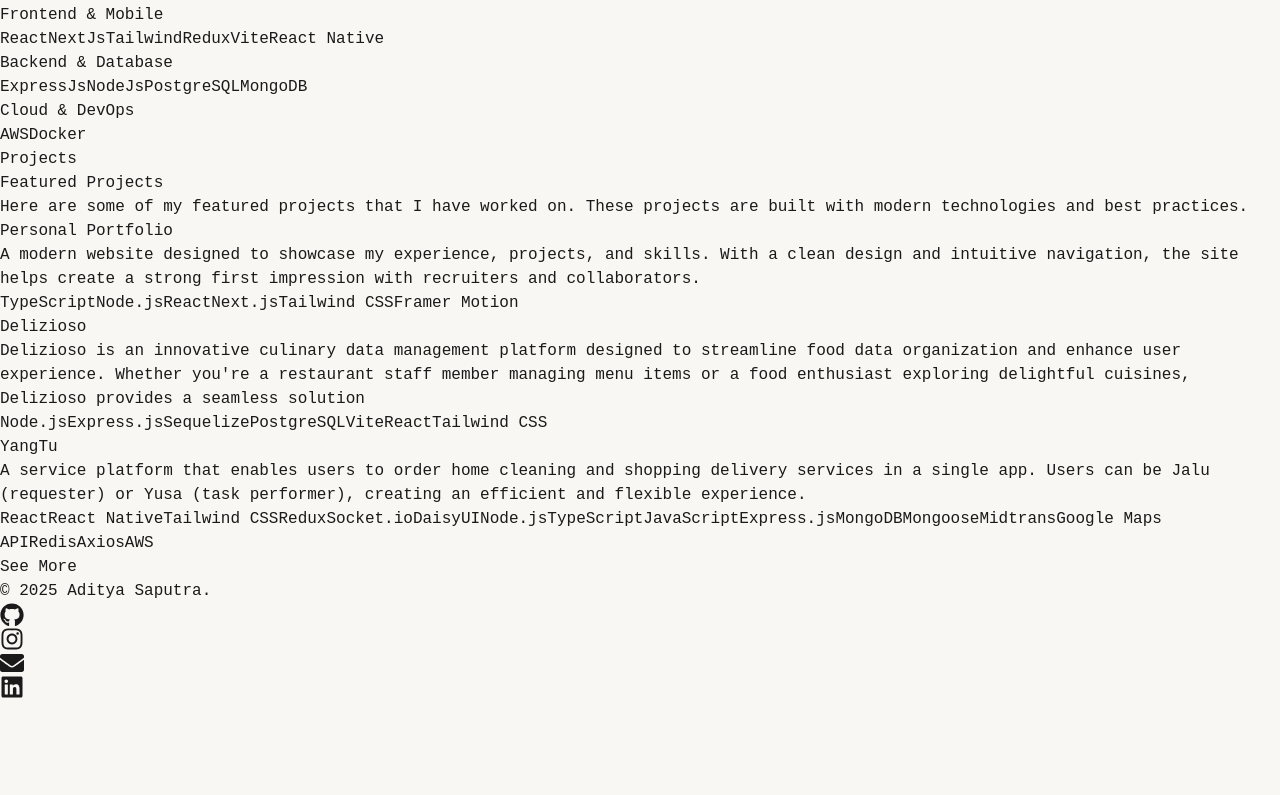
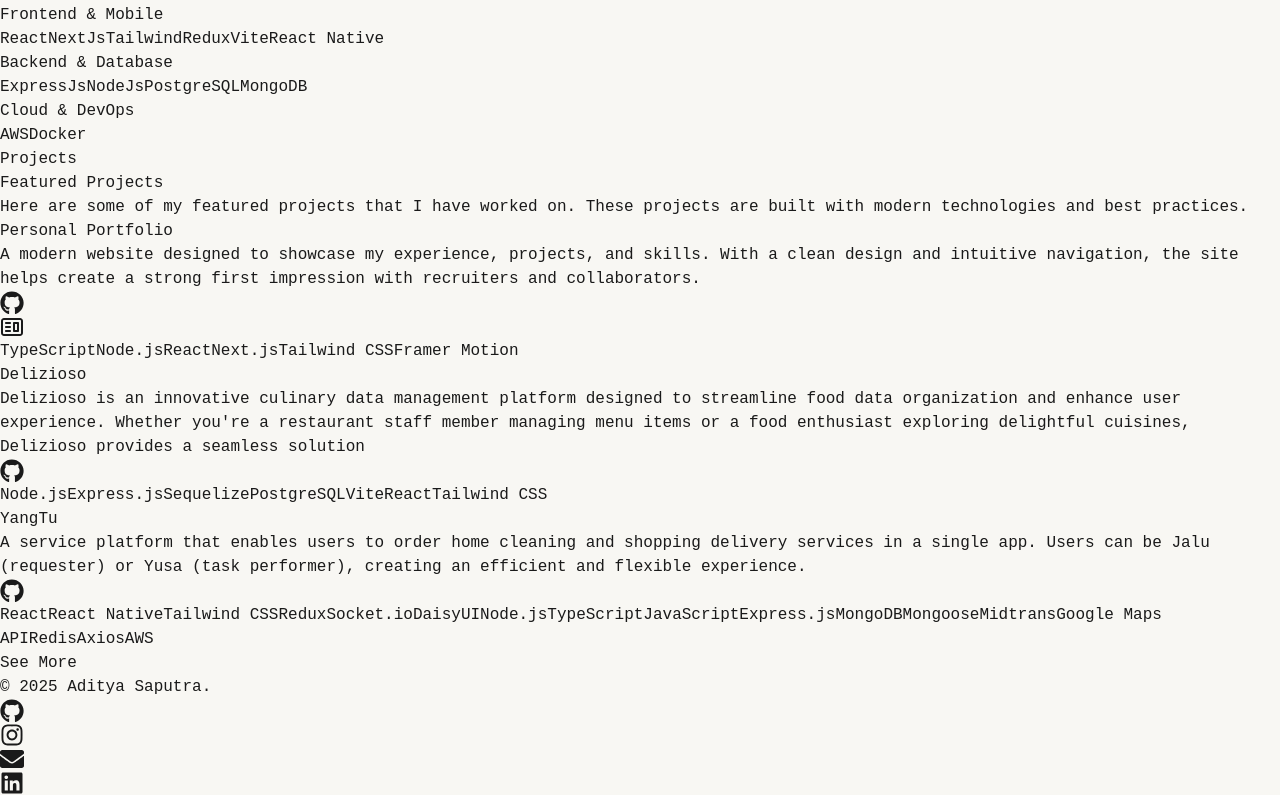
Before and after one commit to Adityasputra/personal-portfolio, a Next.js app: page / in a window 1280 px wide. Shown: the part 898-1693 px from the top of the page. Before the commit the page ends 1597 px from the top, so only its background shows below. Built offline with nearby package versions, Linux system fonts and the light colour scheme.

Commit message:
feat: adding use memo in card components

```diff
--- a/src/components/ui/Card.tsx
+++ b/src/components/ui/Card.tsx
@@ -1,33 +1,28 @@
+import React from "react";
 import Image from "next/image";
 import SocialLinks from "./SocialLink";
+import { Project } from "@/types";
 
-interface Project {
-  id: number;
-  name: string;
-  description: string;
-  repoUrl?: string | null;
-  appUrl?: string | null;
-  imageUrl?: string | null;
-  technologies: string[];
-  star: boolean;
-}
-
-interface CardProps {
+interface ProjectProps {
   project: Project;
 }
 
-export default function Card({ project }: CardProps) {
+const Card = React.memo(({ project }: ProjectProps) => {
+  const { name, imageUrl, description, technologies, repoUrl, appUrl } =
+    project;
+
   return (
-    <div className="flex flex-col md:h-full lg:h-full bg-white shadow-md rounded-lg overflow-hidden transition-transform duration-300 ease-in-out hover:scale-105">
+    <div className="flex flex-col bg-white shadow-md rounded-lg overflow-hidden transition-transform duration-300 ease-in-out hover:scale-105">
       {/* Image Section */}
       <div className="relative w-full h-64">
         <Image
-          src={project.imageUrl || "/images/dummy.webp"}
-          alt={`Image of ${project.name}`}
+          src={imageUrl || "/images/dummy.webp"}
+          alt={`Image of ${name}`}
           fill
-          priority
+          // priority
           sizes="(max-width: 768px) 100vw, (max-width: 1200px) 50vw, 33vw"
           className="rounded-t-lg object-cover object-center"
+          loading="lazy"
         />
       </div>
 
@@ -35,16 +30,16 @@
       <div className="p-6">
         <div className="flex justify-between items-start">
           <div className="flex-1">
-            <h3 className="text-xl font-bold text-gray-800">{project.name}</h3>
+            <h3 className="text-xl font-bold text-gray-800">{name}</h3>
             <p className="mt-2 text-sm text-gray-600 leading-relaxed line-clamp-4 lg:line-clamp-5">
-              {project.description}
+              {description || "Description not available."}
             </p>
           </div>
           <div className="ml-4">
             <SocialLinks
               project={{
-                githubUrl: project.repoUrl,
-                websiteUrl: project.appUrl,
+                repoUrl: repoUrl || "",
+                appUrl: appUrl || "",
               }}
             />
           </div>
@@ -52,16 +47,24 @@
 
         {/* Technologies Section */}
         <div className="mt-4 flex flex-wrap gap-2">
-          {project.technologies.map((tech) => (
-            <span
-              key={tech}
-              className="bg-gradient-to-r from-yellow-400 to-yellow-600 text-white text-xs font-medium px-3 py-1 rounded-md"
-            >
-              {tech}
+          {technologies.length > 0 ? (
+            technologies.map((tech) => (
+              <span
+                key={tech}
+                className="bg-gradient-to-r from-yellow-400 to-yellow-600 text-white text-xs font-medium px-3 py-1 rounded-md"
+              >
+                {tech}
+              </span>
+            ))
+          ) : (
+            <span className="text-sm text-gray-500">
+              No technologies listed
             </span>
-          ))}
+          )}
         </div>
       </div>
     </div>
   );
-}
+});
+
+export default Card;
```
